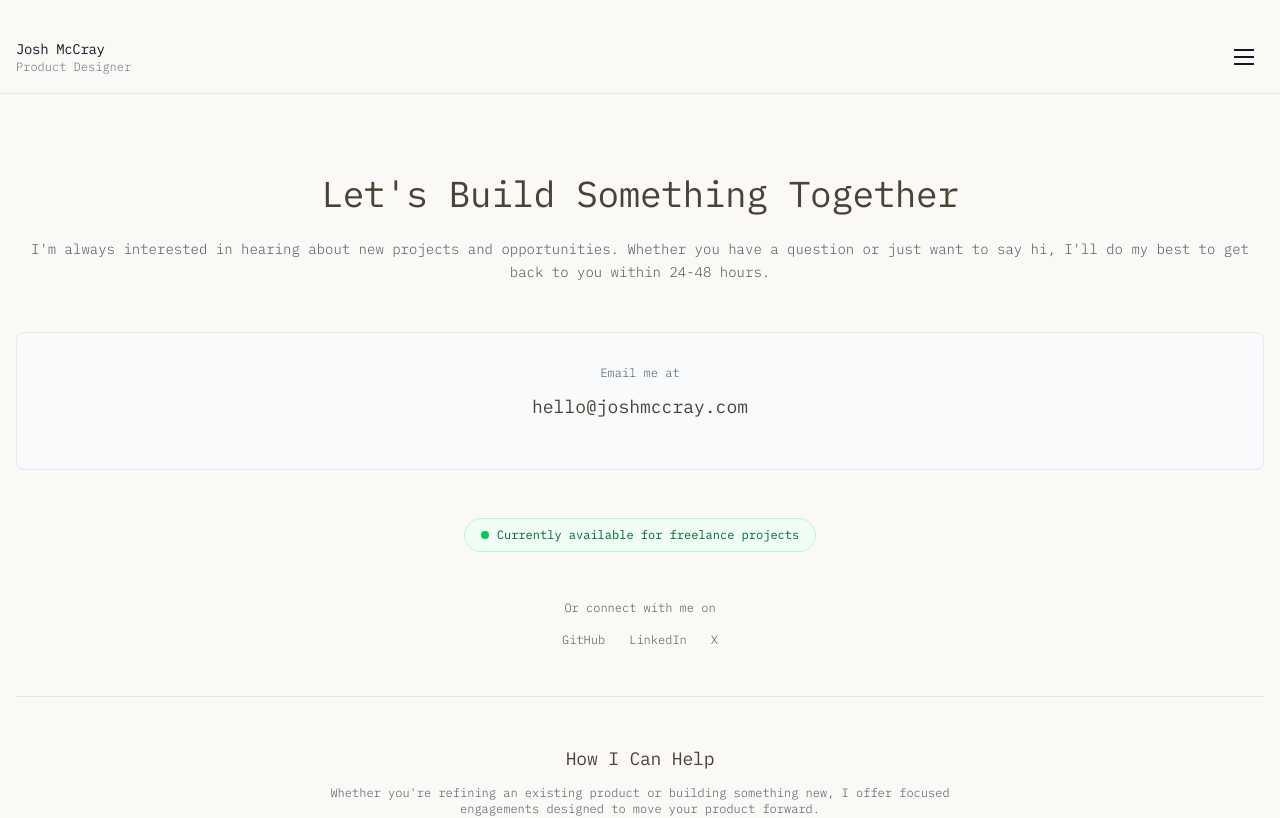
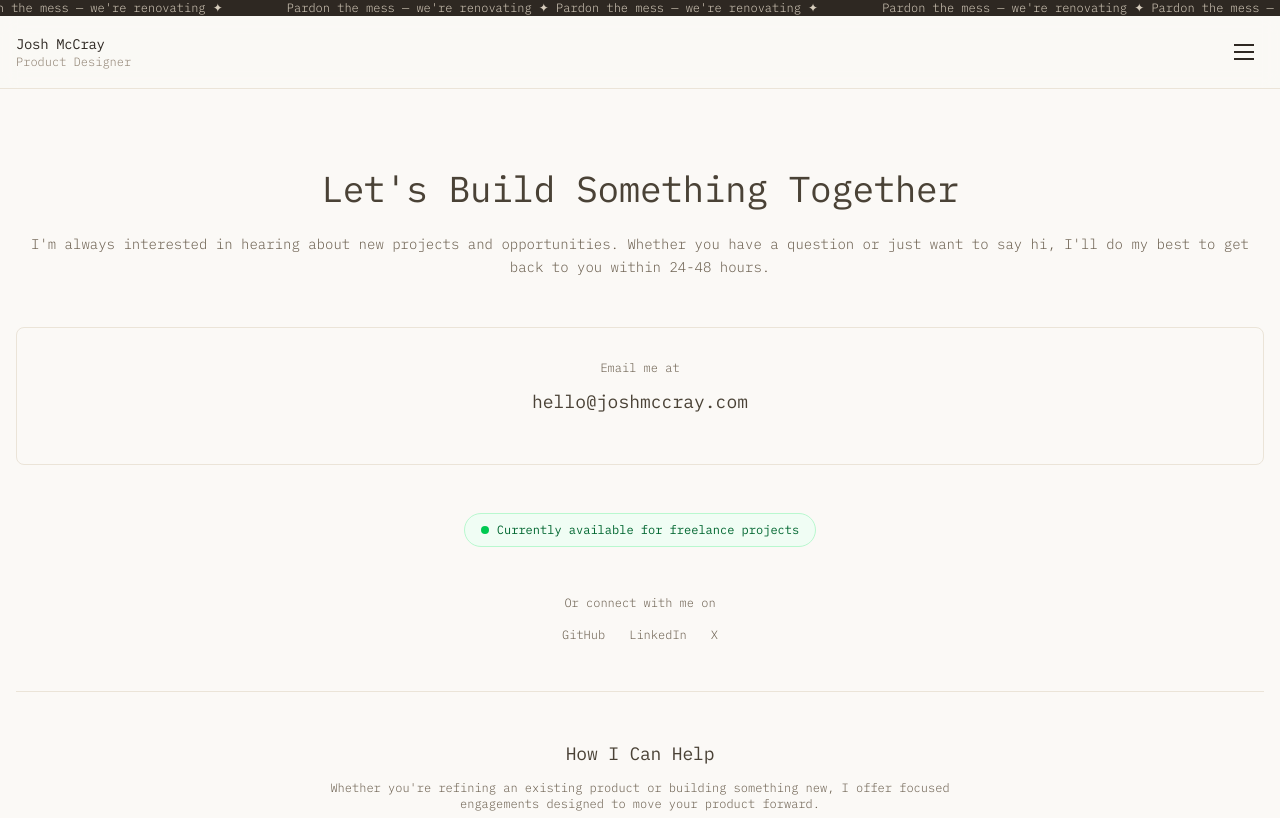
Before and after one commit to joshmccray/joshmccray.com, a Next.js app: page /contact in a window 1280 px wide. Shown: the top 818 px of the page. Built offline with nearby package versions, Linux system fonts and the light colour scheme.

Commit message:
marquee banner

```diff
--- a/app/globals.css
+++ b/app/globals.css
@@ -20,6 +20,22 @@
   --font-sans: var(--font-ibm-plex-mono);
   --font-mono: var(--font-ibm-plex-mono);
   --font-display: var(--font-ibm-plex-mono);
+
+  /* Warm gray ramp — replaces Tailwind's cool blue-grays */
+  --color-gray-50: #FBF9F6;
+  --color-gray-100: #F5F0E8;
+  --color-gray-200: #EBE4D8;
+  --color-gray-300: #D6CCBC;
+  --color-gray-400: #B5A997;
+  --color-gray-500: #8F8272;
+  --color-gray-600: #6B5F4F;
+  --color-gray-700: #564C3E;
+  --color-gray-800: #403830;
+  --color-gray-900: #2E2822;
+  --color-gray-950: #1A1612;
+
+  /* Marquee animation */
+  --animate-marquee: marquee 60s linear infinite;
 }
 
 html {
@@ -68,8 +84,7 @@ a:hover {
   border-width: 0;
 }
 
-.sr-only:focus-visible,
-.sr-only:not(:focus-visible) {
+.sr-only:focus-visible {
   position: static;
   width: auto;
   height: auto;
@@ -160,6 +175,15 @@ a:hover {
   }
 }
 
+@keyframes marquee {
+  from {
+    transform: translateX(0);
+  }
+  to {
+    transform: translateX(-50%);
+  }
+}
+
 /* Hide scrollbar for carousel */
 .scrollbar-hide::-webkit-scrollbar {
   display: none;
--- a/app/layout.tsx
+++ b/app/layout.tsx
@@ -3,6 +3,7 @@ import { IBM_Plex_Mono } from "next/font/google";
 import "./globals.css";
 import { Navigation } from "@/components/navigation";
 import { Footer } from "@/components/footer";
+import { ConstructionBanner } from "@/components/construction-banner";
 
 const ibmPlexMono = IBM_Plex_Mono({
   variable: "--font-ibm-plex-mono",
@@ -31,6 +32,7 @@ export default function RootLayout({
         >
           Skip to content
         </a>
+        <ConstructionBanner />
         <Navigation />
         <main id="main-content" className="flex-1">{children}</main>
         <Footer />
--- /dev/null
+++ b/components/construction-banner.tsx
@@ -0,0 +1,20 @@
+export function ConstructionBanner() {
+  const message =
+    "Pardon the mess — we're renovating ✦ Pardon the mess — we're renovating ✦ ";
+
+  return (
+    <div
+      className="bg-gray-900 text-gray-300 text-xs font-light overflow-hidden whitespace-nowrap select-none"
+      aria-label="Site under construction"
+    >
+      <div className="inline-flex animate-marquee">
+        {/* Duplicate the message enough times to fill wide screens seamlessly */}
+        {Array.from({ length: 12 }).map((_, i) => (
+          <span key={i} className="px-8">
+            {message}
+          </span>
+        ))}
+      </div>
+    </div>
+  );
+}
```
